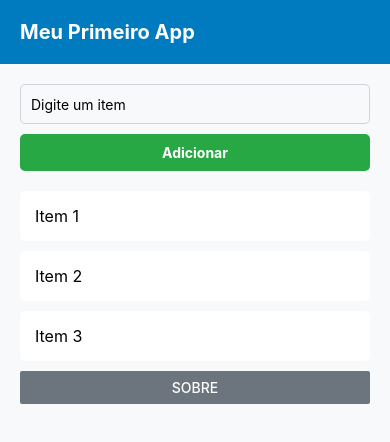
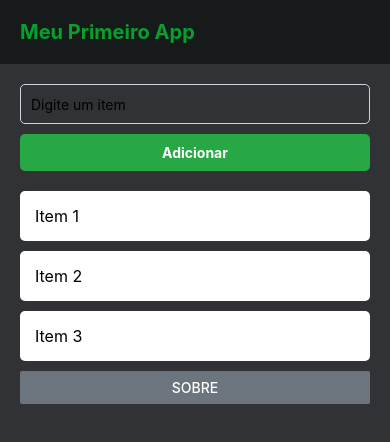
Before and after one commit to SunaUezuri/marcacaoDeConsultasMedicas, a React Native app: screen /Home in a window 390 px wide. Shown: the top 442 px of the page. Built offline with nearby package versions, Linux system fonts and the light colour scheme.

Commit message:
Estilizando o Header e adicionando uma imagem aos assets

```diff
--- a/src/components/Header.tsx
+++ b/src/components/Header.tsx
@@ -2,13 +2,13 @@ import { StatusBar } from "react-native";
 import styled from "styled-components/native";
 
 export const HeaderContainer = styled.View`
-    background-color: #007BBF;
+    background-color: #171a1b;
     padding-top: ${StatusBar.currentHeight}px;
     padding: 20px;
 `
 
 export const HeaderTitle = styled.Text`
-    color: white;
+    color: #06a02d;
     font-size: 20px;
     font-weight: bold;
 `
--- a/src/styles/globalStyles.ts
+++ b/src/styles/globalStyles.ts
@@ -2,7 +2,7 @@ import styled from "styled-components/native";
 
 export const Container = styled.ScrollView`
     flex: 1;
-    background-color: #f8f9fa;
+    background-color:rgb(49, 50, 53);
 `
 
 export const Content = styled.View`
```
Also changed, not shown: assets/background.jpg (added).
